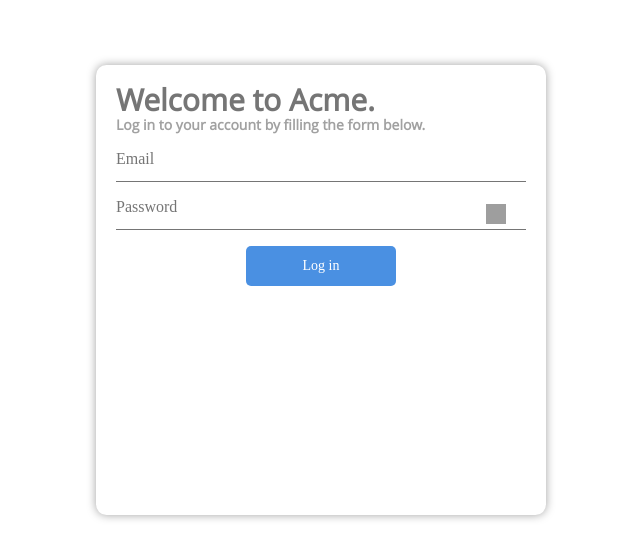
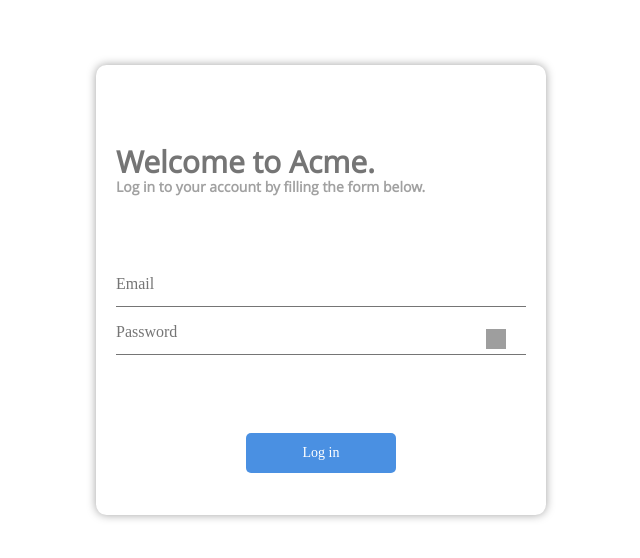
Before and after one commit to pocsimate/TODO-frontend, a Vue app: page /login in a window 1280 px wide. Shown: the part 160-718 px from the top of the page, without its empty margins (319-959 px from the left). Built offline with nearby package versions, Linux system fonts and the light colour scheme; grey boxes are pictures that could not be loaded.

Commit message:
Adding delete button to todo item

```diff
--- a/src/components/TodoList.vue
+++ b/src/components/TodoList.vue
@@ -2,7 +2,7 @@
   <div class="wrapper">
     <div class="list-wrapper">
       <ul class="todo-list">
-          <li class="todo-item" v-for="todo in todos" v-bind:key="todo.id">{{ todo.id }} - {{ todo.content }}</li>
+          <li class="todo-item" v-for="todo in todos" v-bind:key="todo.id">{{ todo.id }} - {{ todo.content }} <v-btn icon class="ma-2"><v-icon>mdi-delete</v-icon></v-btn> </li>
       </ul>
     </div>
   </div>
--- a/src/views/Login.vue
+++ b/src/views/Login.vue
@@ -89,7 +89,7 @@
 .card {
   display: flex;
   flex-direction: column;
-
+  justify-content: space-evenly;
   border-radius: 0.65rem;
   padding: 20px;
   box-shadow: 0 0 10px #a1a1a1;
```
